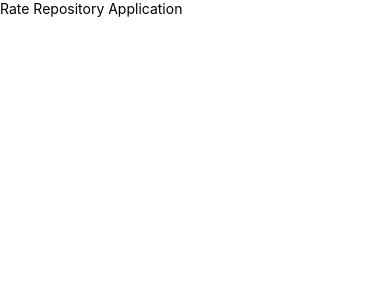
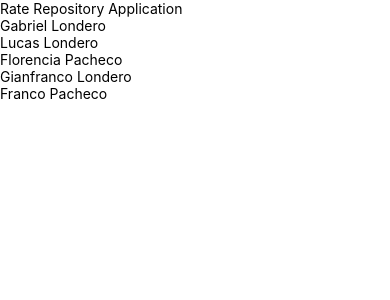
Before and after one commit to gablon29/myAppMobilDemo-reactNative, a React Native app: screen / in a window 390 px wide. Shown: the top 300 px of the page. Built offline with nearby package versions, Linux system fonts and the light colour scheme.

Commit message:
mostrando los primeros elementos

```diff
--- a/src/components/Main.jsx
+++ b/src/components/Main.jsx
@@ -1,11 +1,13 @@
 import React from "react";
 import Constants from 'expo-constants'
 import { View, Text } from "react-native";
+import RepositoriesList from "./RepositoriesList";
 
 const Main = () => {
     return (
         <View style={{ marginTop: Constants.statusBarHeight, flexGrow: 1 }}>
             <Text>Rate Repository Application</Text>
+            <RepositoriesList />
         </View>
     )
 }
--- /dev/null
+++ b/src/components/RepositoriesList.jsx
@@ -0,0 +1,19 @@
+import React from "react";
+import { View, Text } from "react-native";
+import { repositories } from "../data/repositories";
+
+const RepositoriesList = () => {
+    return (
+        <View>
+            {
+                repositories.map(repo => (
+                    <View key={repo.id}>
+                        <Text>{repo.fullname}</Text>
+                    </View>
+                ))
+            }
+        </View>
+    )
+}
+
+export default RepositoriesList
--- /dev/null
+++ b/src/data/repositories.js
@@ -0,0 +1,57 @@
+export const repositories = [
+    {
+        id: '1',
+        fullname: 'Gabriel Londero',
+        description: 'This is the first repository',
+        language: 'JavaScript',
+        forksCount: 10,
+        stargazersCount: 50,
+        ratingAverage: 4.5,
+        reviewCount: 20,
+        ownerAvatarUrl: 'https://example.com/avatar1.jpg'
+    },
+    {
+        id: '2',
+        fullname: 'Lucas Londero',
+        description: 'Another great repository',
+        language: 'Python',
+        forksCount: 25,
+        stargazersCount: 100,
+        ratingAverage: 4.8,
+        reviewCount: 30,
+        ownerAvatarUrl: 'https://example.com/avatar2.jpg'
+    },
+    {
+        id: '3',
+        fullname: 'Florencia Pacheco',
+        description: 'A repository for web development',
+        language: 'HTML/CSS',
+        forksCount: 5,
+        stargazersCount: 30,
+        ratingAverage: 4.2,
+        reviewCount: 15,
+        ownerAvatarUrl: 'https://example.com/avatar3.jpg'
+    },
+    {
+        id: '4',
+        fullname: 'Gianfranco Londero',
+        description: 'Mobile app development repository',
+        language: 'Swift',
+        forksCount: 15,
+        stargazersCount: 70,
+        ratingAverage: 4.7,
+        reviewCount: 25,
+        ownerAvatarUrl: 'https://example.com/avatar4.jpg'
+    },
+    {
+        id: '5',
+        fullname: 'Franco Pacheco',
+        description: 'Data science and analytics repository',
+        language: 'Python',
+        forksCount: 8,
+        stargazersCount: 40,
+        ratingAverage: 4.3,
+        reviewCount: 18,
+        ownerAvatarUrl: 'https://example.com/avatar5.jpg'
+    }
+];
```
